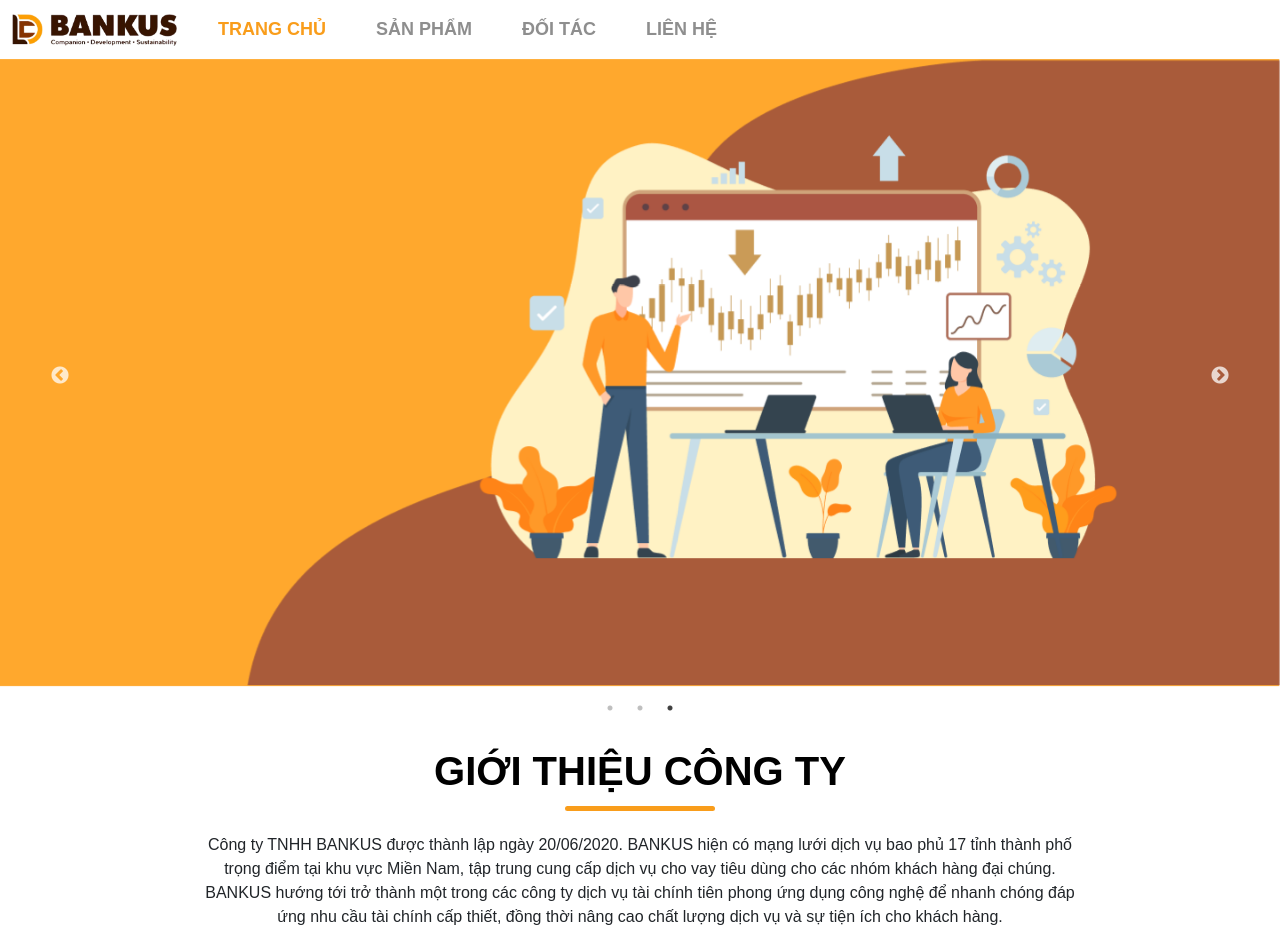
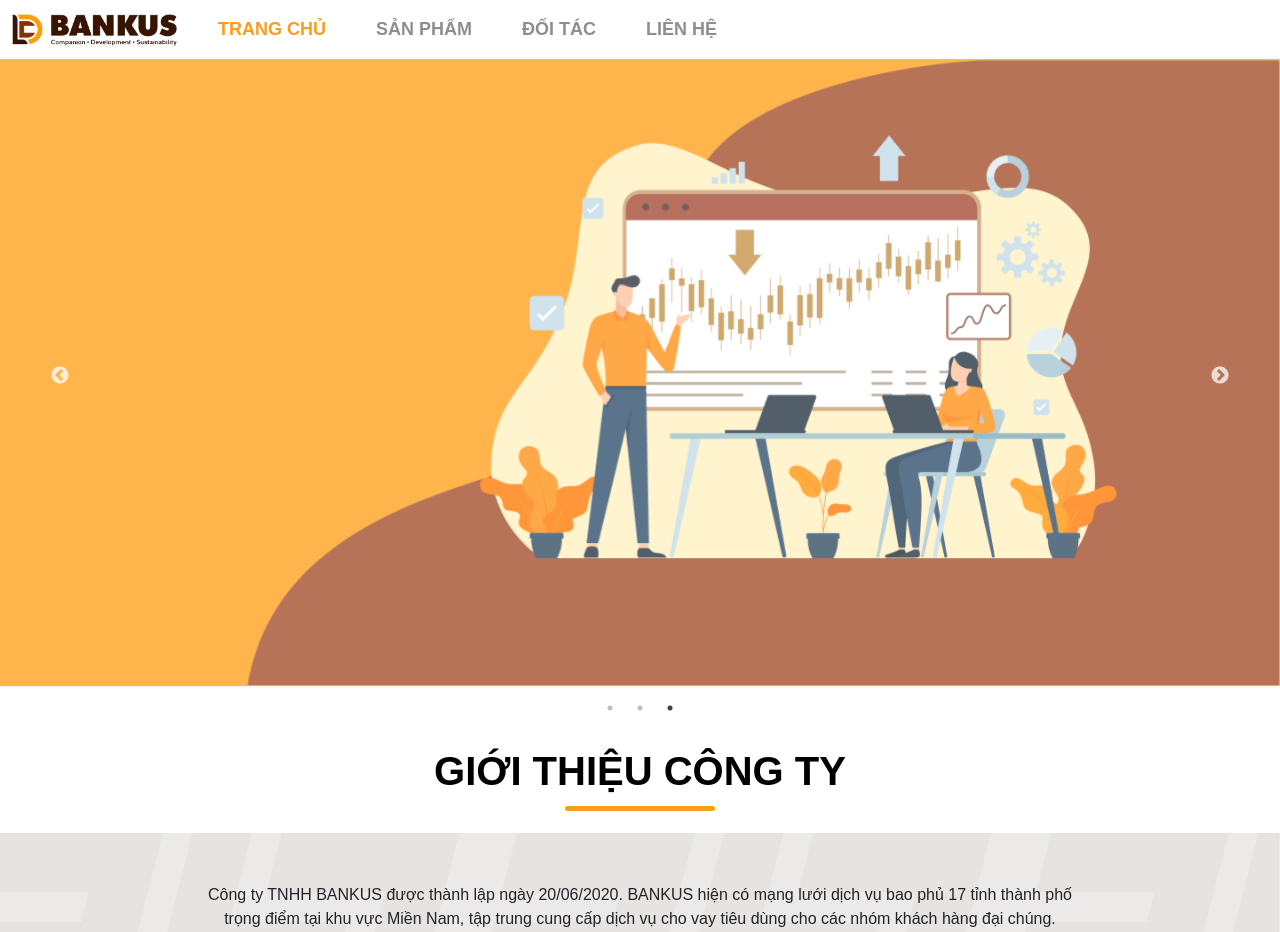
Before and after one commit to thanh22996/article-Test, a React (Create React App) app: page / in a window 1280 px wide. Shown: the top 932 px of the page. Built offline with nearby package versions, Linux system fonts and the light colour scheme; no server answers.

Commit message:
fix layout master

```diff
--- a/src/components/BankUs.js
+++ b/src/components/BankUs.js
@@ -45,18 +45,21 @@ function BankUs(props) {
       </div>
       <Fade bottom>
         <p className="title-name mb-3 text-center mt-5">GIỚI THIỆU CÔNG TY</p>
-        <div className="block-introduce span3 wow bounceInUp center">
-          <div className="container">
-            <div className="row">
-              <p>
-                Công ty TNHH BANKUS được thành lập ngày 20/06/2020. BANKUS hiện
-                có mạng lưới dịch vụ bao phủ 17 tỉnh thành phố trọng điểm tại
-                khu vực Miền Nam, tập trung cung cấp dịch vụ cho vay tiêu dùng
-                cho các nhóm khách hàng đại chúng. BANKUS hướng tới trở thành
-                một trong các công ty dịch vụ tài chính tiên phong ứng dụng công
-                nghệ để nhanh chóng đáp ứng nhu cầu tài chính cấp thiết, đồng
-                thời nâng cao chất lượng dịch vụ và sự tiện ích cho khách hàng.
-              </p>
+        <div className="wrapper-introduce">
+          <div className="block-introduce">
+            <div className="container">
+              <div className="row">
+                <p>
+                  Công ty TNHH BANKUS được thành lập ngày 20/06/2020. BANKUS
+                  hiện có mạng lưới dịch vụ bao phủ 17 tỉnh thành phố trọng điểm
+                  tại khu vực Miền Nam, tập trung cung cấp dịch vụ cho vay tiêu
+                  dùng cho các nhóm khách hàng đại chúng. BANKUS hướng tới trở
+                  thành một trong các công ty dịch vụ tài chính tiên phong ứng
+                  dụng công nghệ để nhanh chóng đáp ứng nhu cầu tài chính cấp
+                  thiết, đồng thời nâng cao chất lượng dịch vụ và sự tiện ích
+                  cho khách hàng.
+                </p>
+              </div>
             </div>
           </div>
         </div>
--- a/src/index.css
+++ b/src/index.css
@@ -83,7 +83,7 @@ body {
 .block-footer {
   width: 100%;
   padding: 40px 0 20px;
-  background-color: #858585;
+  background-color: #0058a7;
   color: #fff;
   font-size: 12px;
 }
@@ -121,6 +121,15 @@ body {
 .slick-prev {
   left: 50px !important;
   z-index: 2;
+}
+
+.wrapper-introduce {
+  background-image: url("img/home/bg_gioithieu.png");
+  background-repeat: no-repeat;
+  background-size: cover;
+  padding-top: 50px;
+  padding-bottom: 30px;
+  background-color: #35190c17;
 }
 
 .block-page-bankus .title-name {
@@ -301,3 +310,9 @@ a {
   max-width: 250px;
   margin-bottom: 16px;
 }
+
+@media screen and (max-width: 767px) {
+  .block-mission {
+    margin-top: 20px;
+  }
+}
```
Also changed, not shown: src/img/home/bg_gioithieu.png (added).
